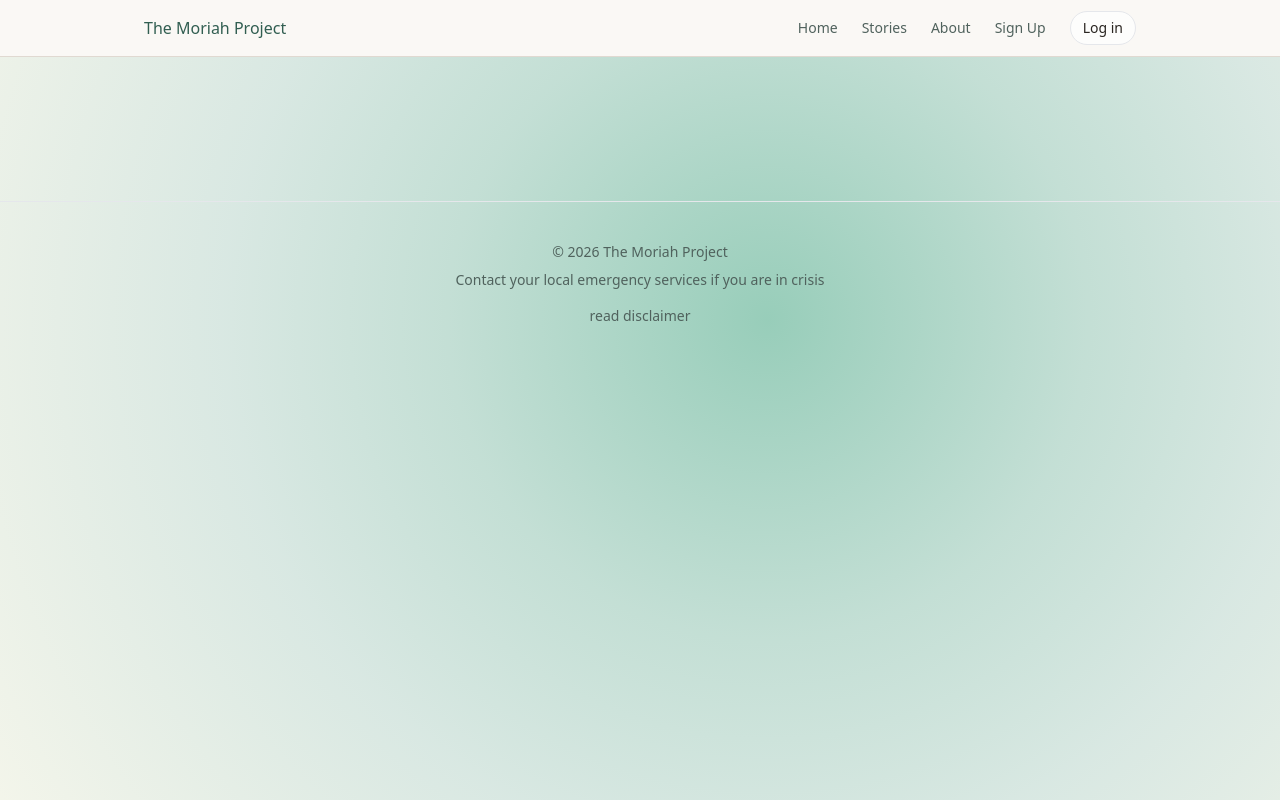
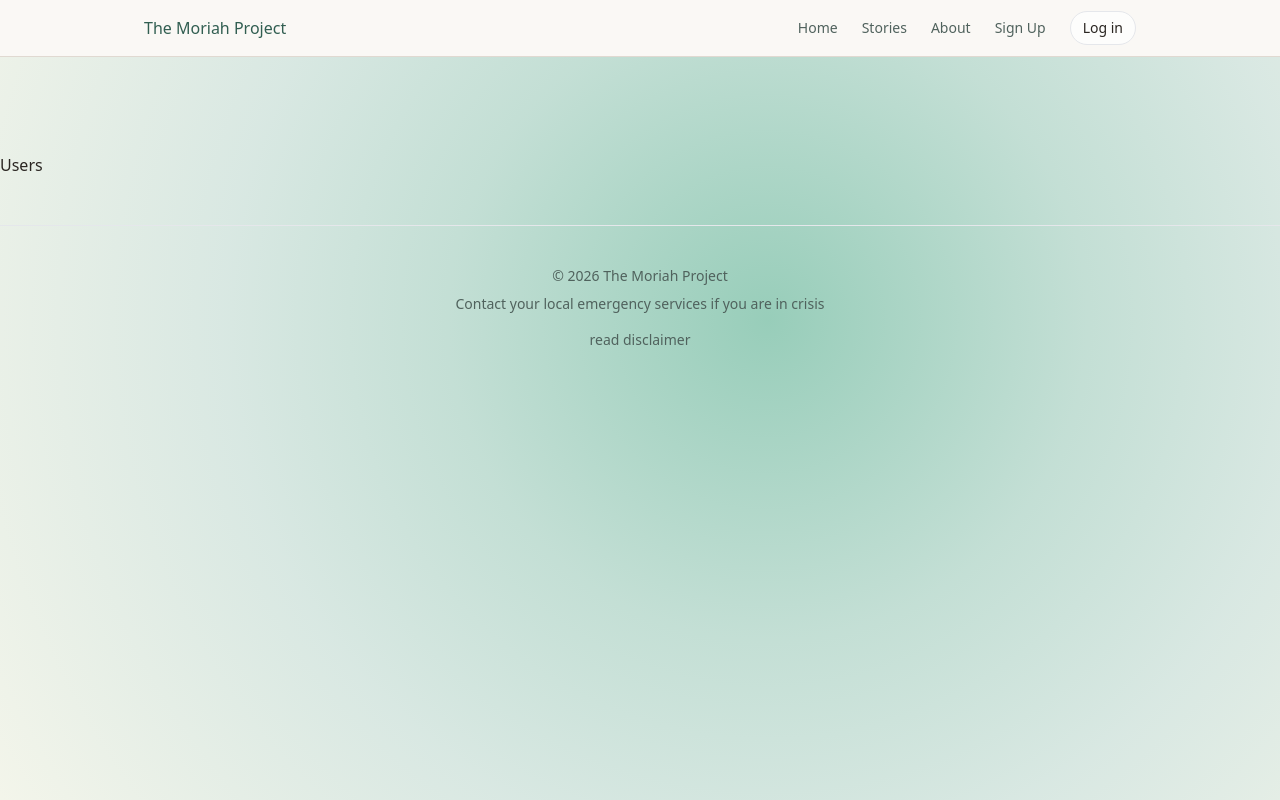
Before and after one commit to gojoego/moriah_project_v2, a Next.js app in the folder frontend/: page /admin/users in a window 1280 px wide. Built offline with nearby package versions, Linux system fonts and the light colour scheme.

Commit message:
code rabbit suggestions

```diff
--- a/frontend/src/app/admin/posts/page.tsx
+++ b/frontend/src/app/admin/posts/page.tsx
@@ -4,7 +4,9 @@ export default function AdminPostsPage() {
 
     return (
         <div>
-
+            <h1>
+                Posts
+            </h1>
         </div>
     );
 }
--- a/frontend/src/app/admin/users/page.tsx
+++ b/frontend/src/app/admin/users/page.tsx
@@ -4,7 +4,9 @@ export default function AdminUsersPage() {
 
     return (
         <div>
-
+            <h1>
+                Users
+            </h1>
         </div>
     );
 }
```
